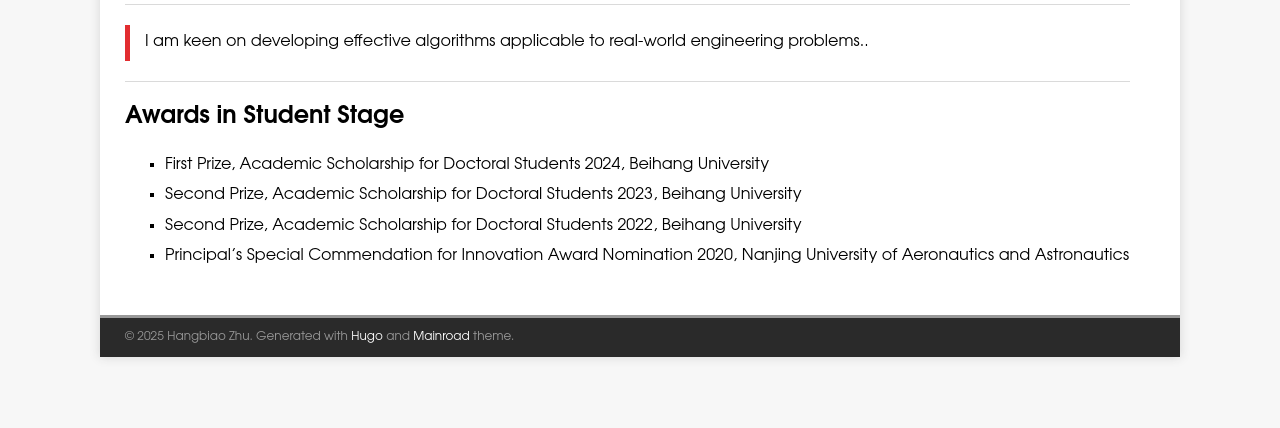
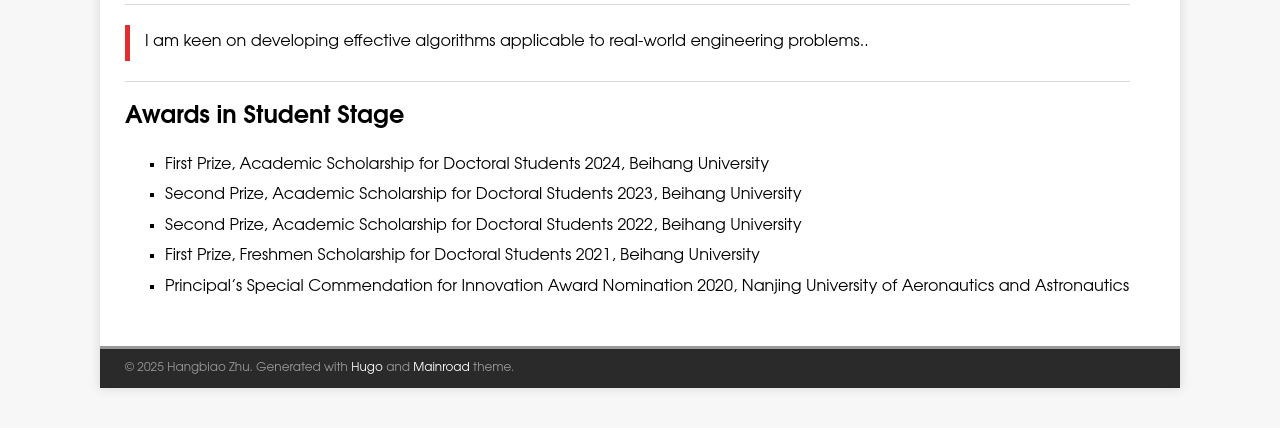
Before and after one commit to positive-outlook1/positive-outlook1.github.io, a plain HTML site: page award/index.html in a window 1280 px wide. Shown: the part 288-716 px from the top of the page. Drawn offline with nearby package versions, Linux system fonts and the light colour scheme; some packages are replaced by stand-ins of ours.

Commit message:
Update index.html

```diff
--- a/award/index.html
+++ b/award/index.html
@@ -135,6 +135,7 @@
 <li>First Prize, Academic Scholarship for Doctoral Students 2024, Beihang University</li>
 <li>Second Prize, Academic Scholarship for Doctoral Students 2023, Beihang University</li>
 <li>Second Prize, Academic Scholarship for Doctoral Students 2022, Beihang University</li>
+<li>First Prize, Freshmen Scholarship for Doctoral Students 2021, Beihang University</li>
 <li>Principal’s Special Commendation for Innovation Award Nomination 2020, Nanjing University of Aeronautics and Astronautics</li>
 </ul>
 
```
